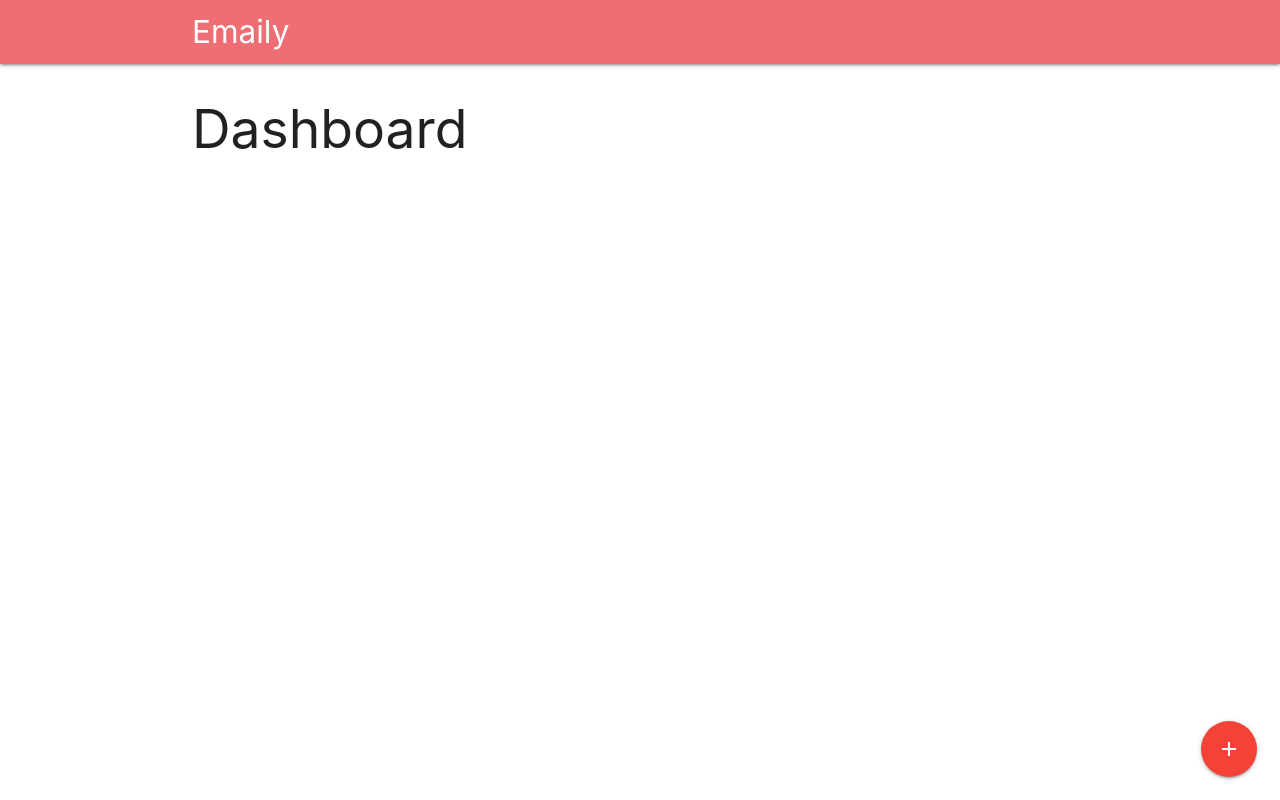
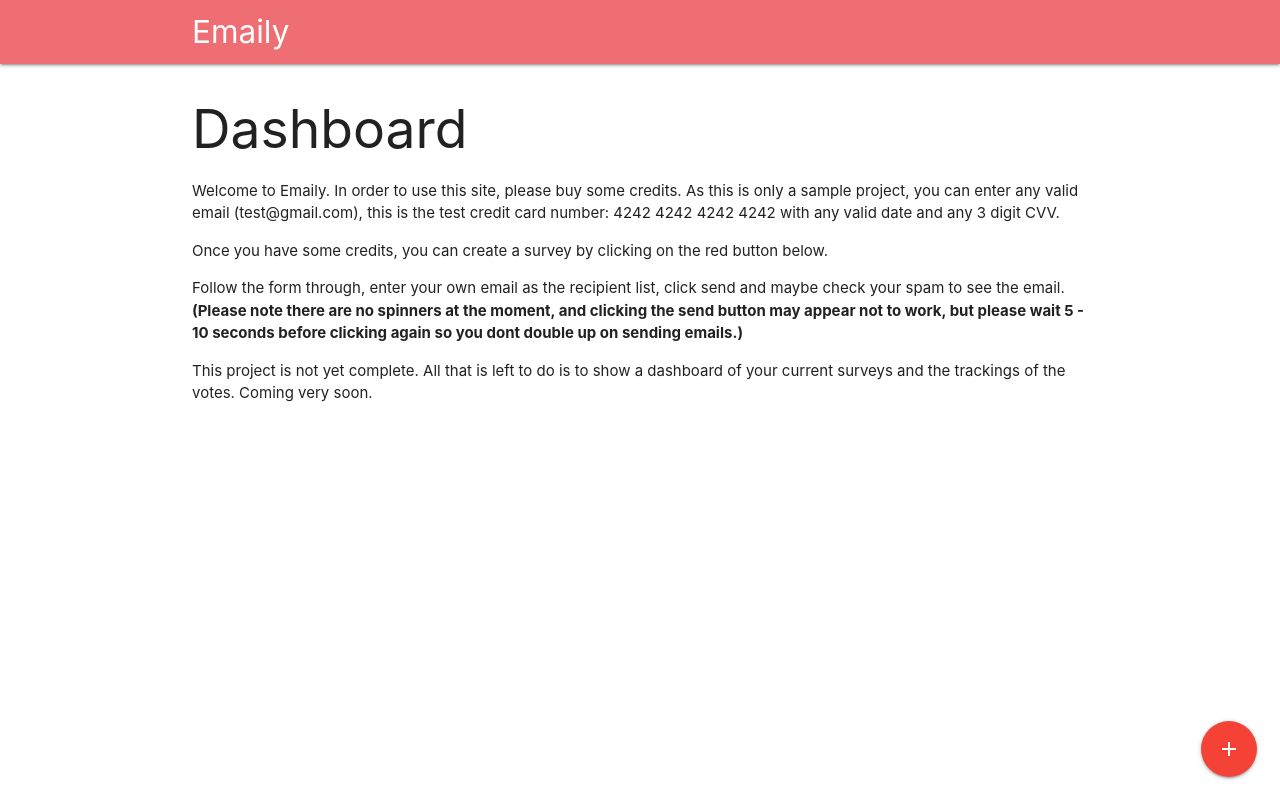
Before and after one commit to lucasdobson88/FullStackNodeReact, a React (Create React App) app in the folder client/: page /surveys in a window 1280 px wide. Built offline with nearby package versions, Linux system fonts and the light colour scheme; no server answers.

Commit message:
Added content to the site for users as directions for using the site

```diff
--- a/client/src/components/Dashboard.js
+++ b/client/src/components/Dashboard.js
@@ -5,6 +5,10 @@ const Dashboard = () => {
   return (
     <div>
     <h2>Dashboard</h2>
+    <p>Welcome to Emaily. In order to use this site, please buy some credits. As this is only a sample project, you can enter any valid email (test@gmail.com), this is the test credit card number: 4242 4242 4242 4242 with any valid date and any 3 digit CVV.</p>
+    <p>Once you have some credits, you can create a survey by clicking on the red button below.</p>
+    <p>Follow the form through, enter your own email as the recipient list, click send and maybe check your spam to see the email. <b>(Please note there are no spinners at the moment, and clicking the send button may appear not to work, but please wait 5 - 10 seconds before clicking again so you dont double up on sending emails.)</b></p>
+    <p>This project is not yet complete. All that is left to do is to show a dashboard of your current surveys and the trackings of the votes. Coming very soon.</p>
       <div className="fixed-action-btn">
         <Link to="/surveys/new" className="btn-floating btn-large red">
           <i className="large material-icons">add</i>
--- a/client/src/components/Header.js
+++ b/client/src/components/Header.js
@@ -35,6 +35,13 @@ class Header extends Component {
               Emaily
             </Link>
             <ul className="right">
+            {this.props.auth &&
+              <li><Link
+               to="/surveys"
+               style={{}}
+              >Surveys</Link></li>
+            }
+
               {this.renderContent()}
             </ul>
           </div>
--- a/client/src/components/Landing.js
+++ b/client/src/components/Landing.js
@@ -7,7 +7,8 @@ const Landing = () => {
       <h2>
         Welcome to Emaily!
       </h2>
-      Collect feedback from your users
+      <p>Collect feedback from your users.</p>
+      <p>Please login to use our services.</p>
     </div>
   );
 }
```
